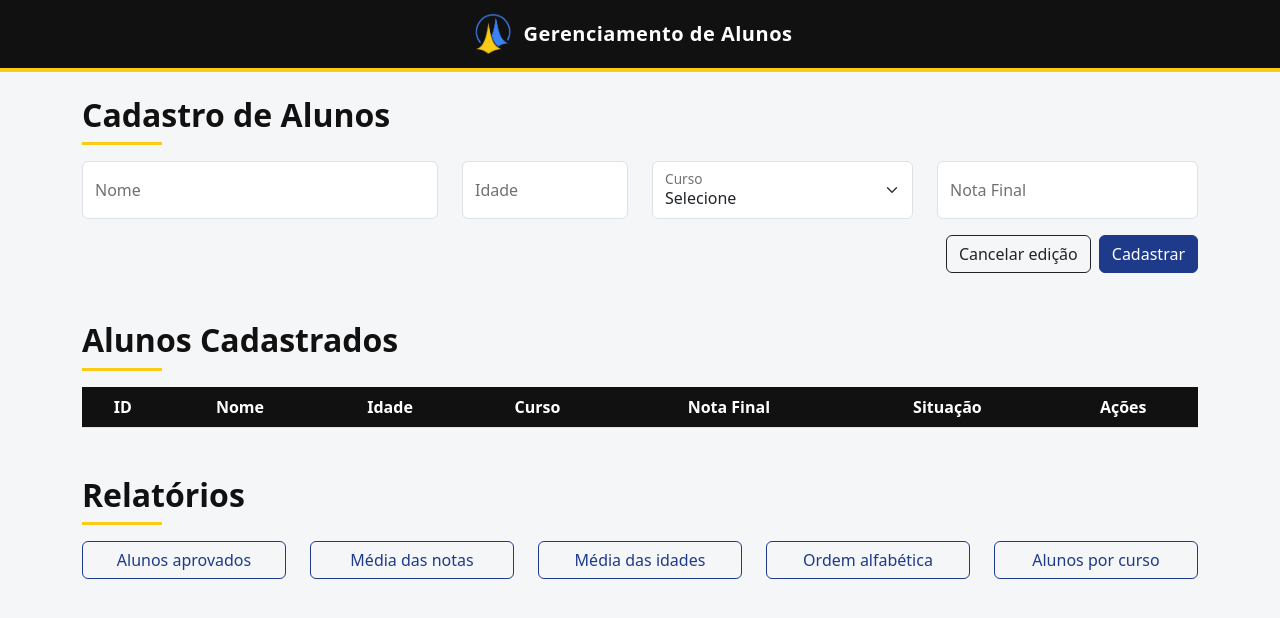
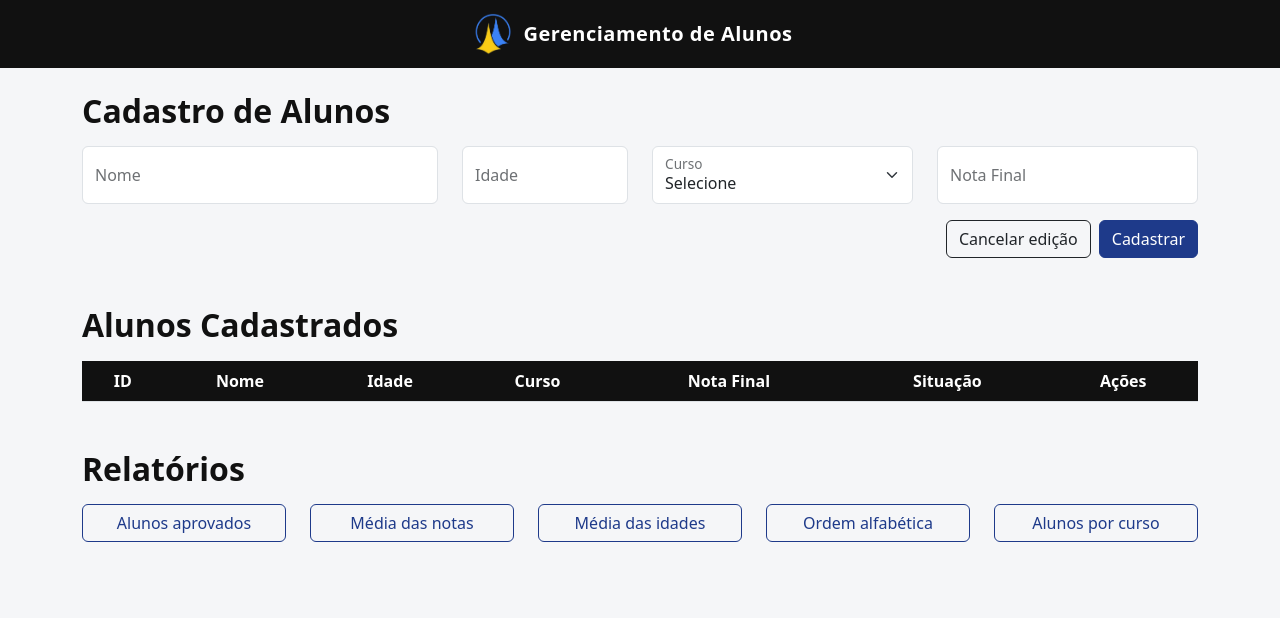
Before and after one commit to MariaJulia015/Gerenciamento_Alunos, a plain HTML site: page index.html in a window 1280 px wide. Drawn offline with Linux system fonts and the light colour scheme.

Commit message:
Remove linhas amarelas da interface

```diff
--- a/css/estilo.css
+++ b/css/estilo.css
@@ -13,7 +13,6 @@ body {
 /* Barra superior */
 .navbar-tema {
     background-color: var(--preto);
-    border-bottom: 4px solid var(--amarelo);
 }
 
 .navbar-tema .navbar-brand {
@@ -33,14 +32,6 @@ h2 {
     font-weight: 600;
 }
 
-hr.linha-tema {
-    border: 0;
-    height: 3px;
-    background-color: var(--amarelo);
-    opacity: 1;
-    width: 80px;
-    margin-top: 0.25rem;
-}
 
 /* Botões */
 .btn-primary {
@@ -81,7 +72,8 @@ hr.linha-tema {
 
 /* Resultado dos relatórios */
 #resultadoRelatorio:not(:empty) {
-    border-left: 4px solid var(--amarelo);
+    border: 1px solid #dee2e6;
+    border-radius: 6px;
     background-color: #ffffff;
     padding: 12px 16px;
 }
--- a/index.html
+++ b/index.html
@@ -18,8 +18,7 @@
     </nav>
 
     <div class="container mt-4">
-        <h2>Cadastro de Alunos</h2>
-        <hr class="linha-tema">
+        <h2 class="mb-3">Cadastro de Alunos</h2>
         <form id="formAluno" method="post">
             <div class="row">
                 <div class="col-md-4">
@@ -58,8 +57,7 @@
             </div>
         </form>
 
-        <h2 class="mt-5">Alunos Cadastrados</h2>
-        <hr class="linha-tema">
+        <h2 class="mt-5 mb-3">Alunos Cadastrados</h2>
         <table class="table table-striped table-hover text-center bg-white">
             <thead>
                 <tr>
@@ -76,8 +74,7 @@
             </tbody>
         </table>
 
-        <h2 class="mt-5">Relatórios</h2>
-        <hr class="linha-tema">
+        <h2 class="mt-5 mb-3">Relatórios</h2>
         <div class="row">
             <div class="col-md mb-2 d-grid"><input type="button" class="btn btn-outline-primary" id="btnAprovados" value="Alunos aprovados"></div>
             <div class="col-md mb-2 d-grid"><input type="button" class="btn btn-outline-primary" id="btnMediaNotas" value="Média das notas"></div>
```
